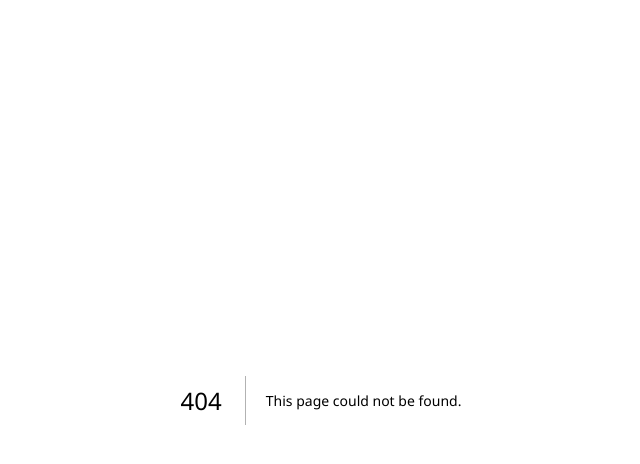
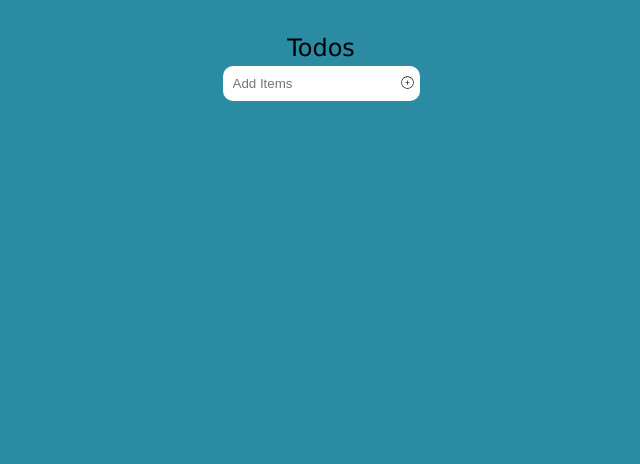
Before and after one commit to Adil-Asad/Architects, a Next.js app: page /todo in a window 1280 px wide. Before the commit this address had no page. Shown: the top 464 px of the page, without its empty margins (319-959 px from the left). Built offline with nearby package versions, Linux system fonts and the light colour scheme.

Commit message:
todo page  add delete and edit

```diff
--- a/package.json
+++ b/package.json
@@ -12,6 +12,7 @@
     "axios": "^1.6.2",
     "next": "14.0.4",
     "react": "^18",
-    "react-dom": "^18"
+    "react-dom": "^18",
+    "react-icons": "^4.12.0"
   }
 }
--- /dev/null
+++ b/src/pages/todo.jsx
@@ -0,0 +1,86 @@
+import styles from "@/styles/todo.module.css";
+import { useState } from "react";
+import { CiCirclePlus } from "react-icons/ci";
+import { MdDeleteForever } from "react-icons/md";
+import { FaRegEdit } from "react-icons/fa";
+
+function Todo() {
+  const [inputData, setInputData] = useState("");
+  const [items, setItems] = useState([]);
+  const [isToggleBtn, setIsToggleBtn] = useState(true);
+  const [isEditBtn, setIsEditBtn] = useState(null);
+  // add items function
+  function addItem() {
+    if (inputData === "") {
+      alert("Please enter the data first!");
+    } else {
+      setItems([...items, inputData]);
+      setInputData("");
+    }
+  }
+
+  // delete items function
+  function delItem(id) {
+    const updatedItem = items.filter((item, ind) => {
+      return ind !== id;
+    });
+    setItems(updatedItem);
+  }
+
+  // edit items function
+  function editItem(id) {
+    const editItem = items.find((item, ind) => {
+      return ind === id;
+    });
+    console.log(editItem);
+    setIsToggleBtn(false);
+    setInputData(editItem);
+    setIsEditBtn(id);
+  }
+
+  return (
+    <div className={styles.mainContainer}>
+      <div className={styles.childContainer}>
+        <p className={styles.containerHeading}>Todos</p>
+        <div className={styles.addItem}>
+          <input
+            className={styles.inputItem}
+            type="text"
+            value={inputData}
+            onChange={(e) => setInputData(e.target.value)}
+            placeholder="Add Items"
+          />
+          {isToggleBtn ? (
+            <CiCirclePlus className={styles.addBtn} onClick={addItem} />
+          ) : (
+            <FaRegEdit
+              className={styles.editBtn}
+              onClick={() => editItem(ind)}
+            />
+          )}
+        </div>
+        <div className={styles.showItem}>
+          {items.map((item, ind) => {
+            return (
+              <div className={styles.eachItem} key={ind}>
+                <p>{item}</p>
+                <div>
+                  <FaRegEdit
+                    className={styles.editBtn}
+                    onClick={() => editItem(ind)}
+                  />
+                  <MdDeleteForever
+                    className={styles.delBtn}
+                    onClick={() => delItem(ind)}
+                  />
+                </div>
+              </div>
+            );
+          })}
+        </div>
+      </div>
+    </div>
+  );
+}
+
+export default Todo;
--- /dev/null
+++ b/src/styles/todo.module.css
@@ -0,0 +1,44 @@
+.mainContainer {
+  background-color: rgb(42, 139, 163);
+  width: 100%;
+  height: 100vh;
+  display: flex;
+
+  justify-content: center;
+}
+
+.childContainer {
+  margin-top: 2rem;
+  max-width: 40rem;
+}
+.containerHeading {
+  text-align: center;
+  font-size: x-large;
+}
+.addItem {
+  position: relative;
+  max-width: 40rem;
+}
+.inputItem {
+  border: none;
+  border-radius: 10px;
+  padding: 10px;
+  max-width: 40rem;
+}
+.addBtn {
+  position: absolute;
+  right: 5px;
+  top: 9px;
+}
+
+/* .editBtn {
+} */
+.eachItem {
+  display: flex;
+  justify-content: space-between;
+  background-color: aliceblue;
+  margin-top: 10px;
+  border-radius: 10px;
+  align-items: center;
+  padding: 10px;
+}
```
Also changed, not shown: src/pages/axios-func.jsx (+29 -2 lines), 1 other file (tests, documents, lock files or other folders).
